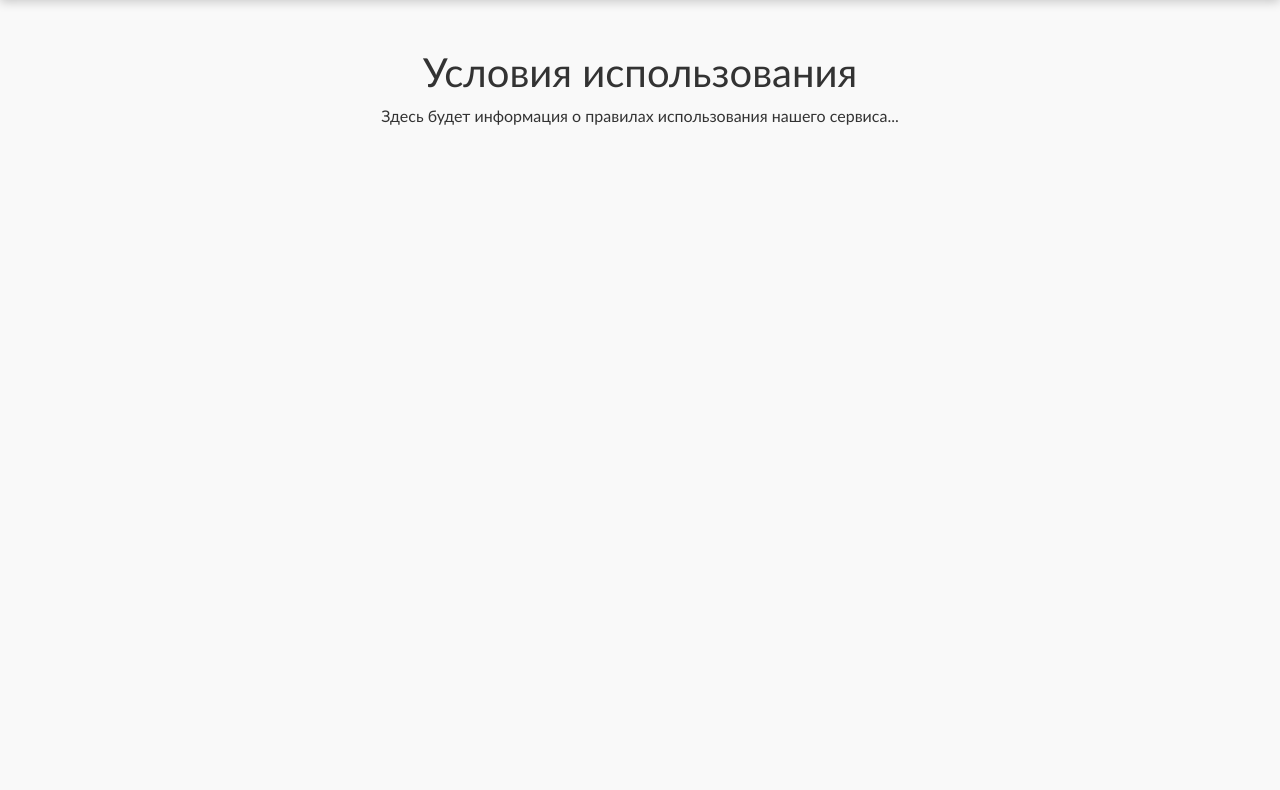
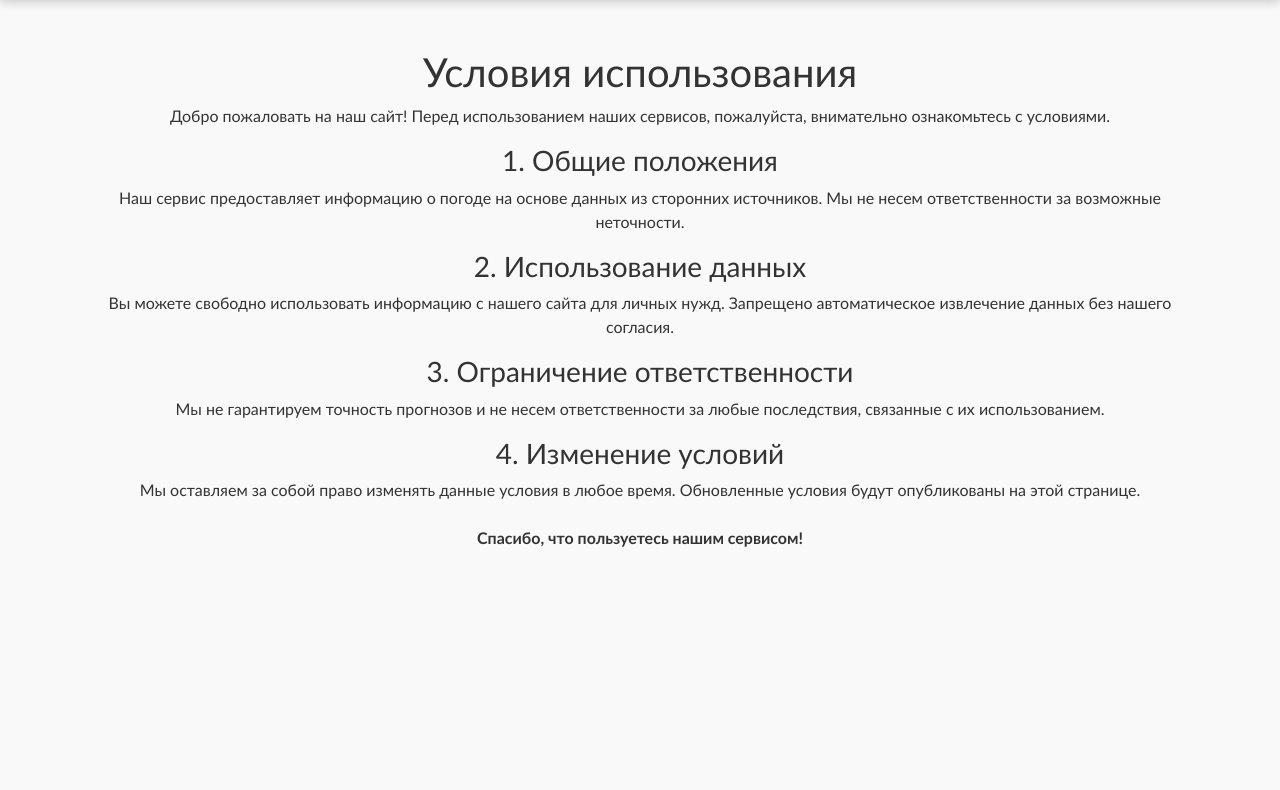
Before and after one commit to Egusev3000/THEWEATHER, a Django app: page /terms-of-service/ in a window 1280 px wide. Shown: the part 57-847 px from the top of the page. Run offline with Django 5.2, Linux system fonts and the light colour scheme.

Commit message:
Added terms of service

```diff
--- a/weather/templates/weather/terms_of_service.html
+++ b/weather/templates/weather/terms_of_service.html
@@ -12,8 +12,23 @@
     {% include "main/menu.html" %}
 
     <div class="container mt-5">
-        <h1>Условия использования</h1>
-        <p>Здесь будет информация о правилах использования нашего сервиса...</p>
+        <h1 class="text-center">Условия использования</h1>
+
+        <p>Добро пожаловать на наш сайт! Перед использованием наших сервисов, пожалуйста, внимательно ознакомьтесь с условиями.</p>
+
+        <h3>1. Общие положения</h3>
+        <p>Наш сервис предоставляет информацию о погоде на основе данных из сторонних источников. Мы не несем ответственности за возможные неточности.</p>
+
+        <h3>2. Использование данных</h3>
+        <p>Вы можете свободно использовать информацию с нашего сайта для личных нужд. Запрещено автоматическое извлечение данных без нашего согласия.</p>
+
+        <h3>3. Ограничение ответственности</h3>
+        <p>Мы не гарантируем точность прогнозов и не несем ответственности за любые последствия, связанные с их использованием.</p>
+
+        <h3>4. Изменение условий</h3>
+        <p>Мы оставляем за собой право изменять данные условия в любое время. Обновленные условия будут опубликованы на этой странице.</p>
+
+        <p class="text-center mt-4"><strong>Спасибо, что пользуетесь нашим сервисом!</strong></p>
     </div>
 
     {% include "main/footer.html" %}
```
